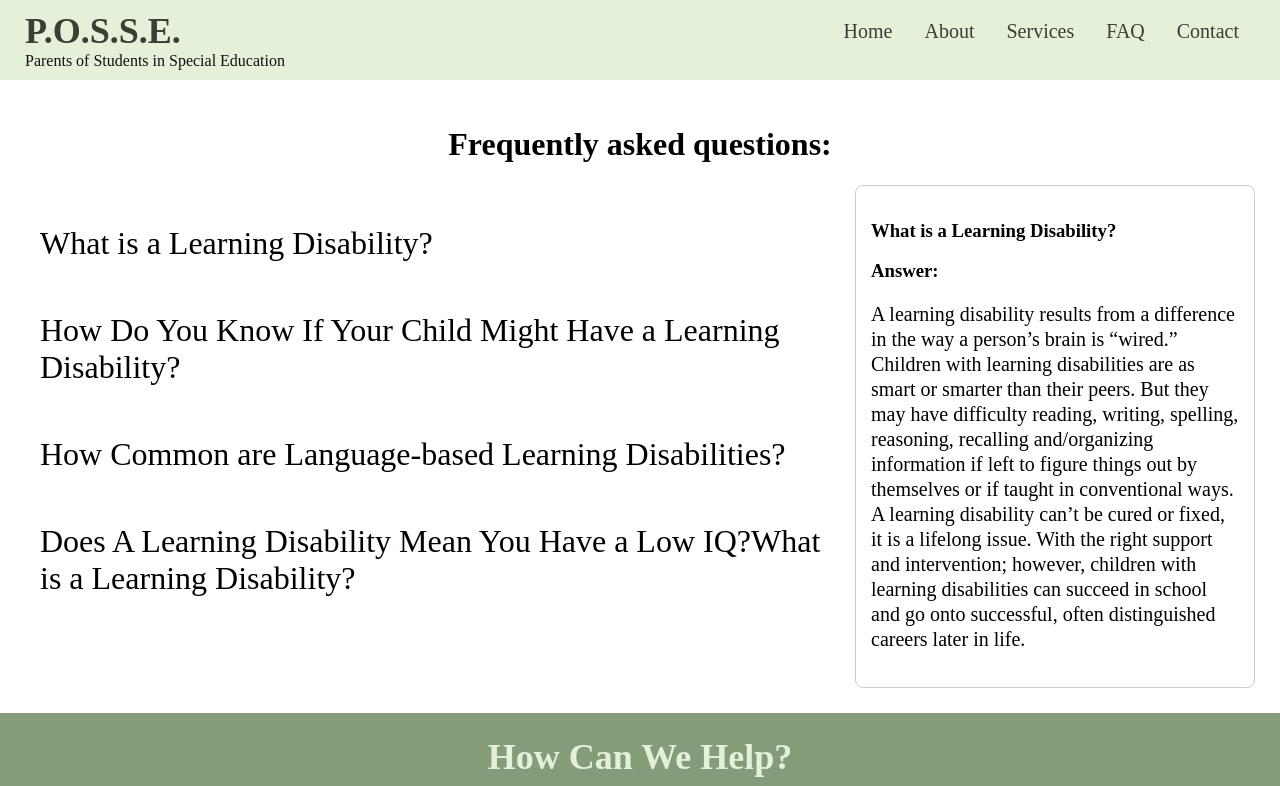
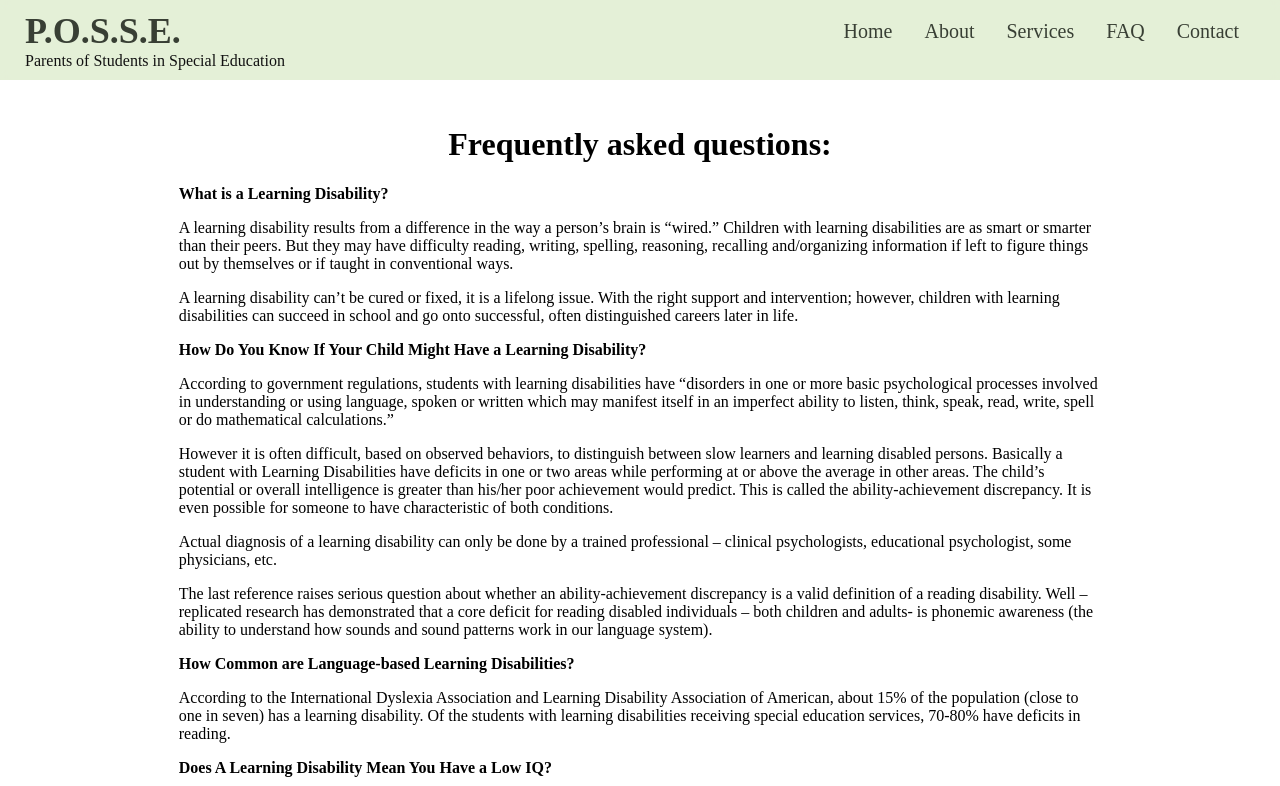
Before and after one commit to devNroses/p.o.s.s.e, a Nuxt app: page /faq in a window 1280 px wide. Shown: the top 786 px of the page. Built offline with nearby package versions, Linux system fonts and the light colour scheme.

Commit message:
(refactor) Refactored FAQ section

```diff
--- a/pages/faq.vue
+++ b/pages/faq.vue
@@ -4,28 +4,78 @@
     <div class="faq-wrapper">
       <h1>Frequently asked questions:</h1>
       <div class="faq-content">
-        <div class="faq-question">
-          <a
-            v-for="faq in faqs"
-            :key="faq.id"
-            @click="setQuestionIndex(faq.id)"
-            class="faq-title"
-            :aria-label="'Review ' + faq.question"
-          >
-            {{ faq.question }}
-          </a>
+        <div>
+          <b>What is a Learning Disability?</b>
+          <p>
+            A learning disability results from a difference in the way a
+            person’s brain is “wired.” Children with learning disabilities are
+            as smart or smarter than their peers. But they may have difficulty
+            reading, writing, spelling, reasoning, recalling and/organizing
+            information if left to figure things out by themselves or if taught
+            in conventional ways.
+          </p>
+          <p>
+            A learning disability can’t be cured or fixed, it is a lifelong
+            issue. With the right support and intervention; however, children
+            with learning disabilities can succeed in school and go onto
+            successful, often distinguished careers later in life.
+          </p>
         </div>
 
-        <div class="faq-answers">
-          <div v-for="faq in faqs" :key="faq.id">
-            <div v-show="showByIndex === faq.id">
-              <h3>{{ faq.question }}</h3>
-              <h3>Answer:</h3>
-              <p>
-                {{ faq.answer }}
-              </p>
-            </div>
-          </div>
+        <div>
+          <b>How Do You Know If Your Child Might Have a Learning Disability?</b>
+          <p>
+            According to government regulations, students with learning
+            disabilities have “disorders in one or more basic psychological
+            processes involved in understanding or using language, spoken or
+            written which may manifest itself in an imperfect ability to listen,
+            think, speak, read, write, spell or do mathematical calculations.”
+          </p>
+          <p>
+            However it is often difficult, based on observed behaviors, to
+            distinguish between slow learners and learning disabled persons.
+            Basically a student with Learning Disabilities have deficits in one
+            or two areas while performing at or above the average in other
+            areas. The child’s potential or overall intelligence is greater than
+            his/her poor achievement would predict. This is called the
+            ability-achievement discrepancy. It is even possible for someone to
+            have characteristic of both conditions.
+          </p>
+          <p>
+            Actual diagnosis of a learning disability can only be done by a
+            trained professional – clinical psychologists, educational
+            psychologist, some physicians, etc.
+          </p>
+          <p>
+            The last reference raises serious question about whether an
+            ability-achievement discrepancy is a valid definition of a reading
+            disability. Well –replicated research has demonstrated that a core
+            deficit for reading disabled individuals – both children and adults-
+            is phonemic awareness (the ability to understand how sounds and
+            sound patterns work in our language system).
+          </p>
+        </div>
+        <div>
+          <b>How Common are Language-based Learning Disabilities?</b>
+          <p>
+            According to the International Dyslexia Association and Learning
+            Disability Association of American, about 15% of the population
+            (close to one in seven) has a learning disability. Of the students
+            with learning disabilities receiving special education services,
+            70-80% have deficits in reading.
+          </p>
+        </div>
+
+        <div>
+          <b>Does A Learning Disability Mean You Have a Low IQ?</b>
+          <p>
+            No. People with learning disabilities are generally of average or
+            above average intelligence and struggle in one or two areas where
+            they need remedial educational help. Learning Disabilities, by
+            definition mean that a person’s skills in a particular area
+            (reading, math visual/auditory processing, etc). are lower than
+            would be expected by looking at the person’s overall IQ.
+          </p>
         </div>
       </div>
     </div>
@@ -35,55 +85,7 @@
 
 <script lang="ts">
 import Vue from "vue";
-export default Vue.extend({
-  data() {
-    const faqs: any[] = [
-      {
-        id: 1,
-        question: "What is a Learning Disability?",
-        answer: `A learning disability results from a difference in the way a
-            person’s brain is “wired.” Children with learning disabilities are
-            as smart or smarter than their peers. But they may have difficulty
-            reading, writing, spelling, reasoning, recalling and/organizing
-            information if left to figure things out by themselves or if taught
-            in conventional ways. A learning disability can’t be cured or fixed,
-            it is a lifelong issue. With the right support and intervention;
-            however, children with learning disabilities can succeed in school
-            and go onto successful, often distinguished careers later in life.`
-      },
-      {
-        id: 2,
-        question:
-          "How Do You Know If Your Child Might Have a Learning Disability?",
-        answer: `According to government regulations, students with learning disabilities have “disorders in one or more basic psychological processes involved in understanding or using language, spoken or written which may manifest itself in an imperfect ability to listen, think, speak, read, write, spell or do mathematical calculations.”
-However it is often difficult, based on observed behaviors, to distinguish between slow learners and learning disabled persons.  Basically a student with Learning Disabilities have deficits in one or two  areas while performing at or above the average in other areas. The child’s potential or overall intelligence is greater than his/her poor achievement would predict. This is called the ability-achievement discrepancy.  It is even possible for someone to have characteristic of both conditions.
-Actual diagnosis of a learning disability can only be done by a trained professional – clinical psychologists, educational psychologist, some physicians, etc.
-The last reference raises serious question about whether an ability-achievement discrepancy is a valid definition of a reading disability.  Well –replicated research has demonstrated that a core deficit for reading disabled individuals  – both children and adults- is phonemic awareness (the ability to understand how sounds and sound patterns work in our language system).
-`
-      },
-      {
-        id: 3,
-        question: "How Common are Language-based Learning Disabilities?",
-        answer: `According to the International Dyslexia Association and Learning Disability Association of American, about 15% of the population (close to one in seven) has a learning disability.  Of the students with learning disabilities receiving special education services, 70-80% have deficits in reading.`
-      },
-      {
-        id: 4,
-        question:
-          "Does A Learning Disability Mean You Have  a Low IQ?What is a Learning Disability?",
-        answer: `No.  People with learning disabilities are generally of average or above average intelligence and struggle in one or two areas where they need remedial educational help.  Learning Disabilities, by definition mean that a person’s skills in a particular area (reading, math visual/auditory processing, etc). are lower than would be expected by looking at the person’s overall IQ.`
-      }
-    ];
-    return {
-      faqs,
-      showByIndex: 1
-    };
-  },
-  methods: {
-    setQuestionIndex(id: any) {
-      this.showByIndex = id;
-    }
-  }
-});
+export default Vue.extend({});
 </script>
 <style lang="scss" scoped>
 .faq {
@@ -99,43 +101,12 @@ The last reference raises serious question about whether an ability-achievement
   &-content {
     display: flex;
     flex-wrap: wrap;
-  }
+    align-content: center;
+    align-items: center;
+    justify-content: center;
 
-  &-question {
-    padding: 15px;
-    display: flex;
-    flex-direction: column;
-    width: 100%;
-    max-width: 800px;
-    min-width: 325px;
-
-    a {
-      font-size: 32px;
-      font-weight: 400;
-      margin: 15px;
-      cursor: pointer !important;
-      margin: 25px 0px;
-      transition: color 0.5s ease-in-out;
-
-      &:hover {
-        cursor: pointer;
-        color: #e4f0d8;
-      }
-    }
-  }
-
-  &-answers {
-    flex: 1;
-    padding: 15px;
-    display: flex;
-    flex-direction: column;
-    border: 1px solid #ccc;
-    border-radius: 8px;
-
-    p {
-      font-size: 20px;
-      line-height: 1.25;
-      font-weight: 300;
+    div {
+      max-width: 75%;
     }
   }
 }
```
